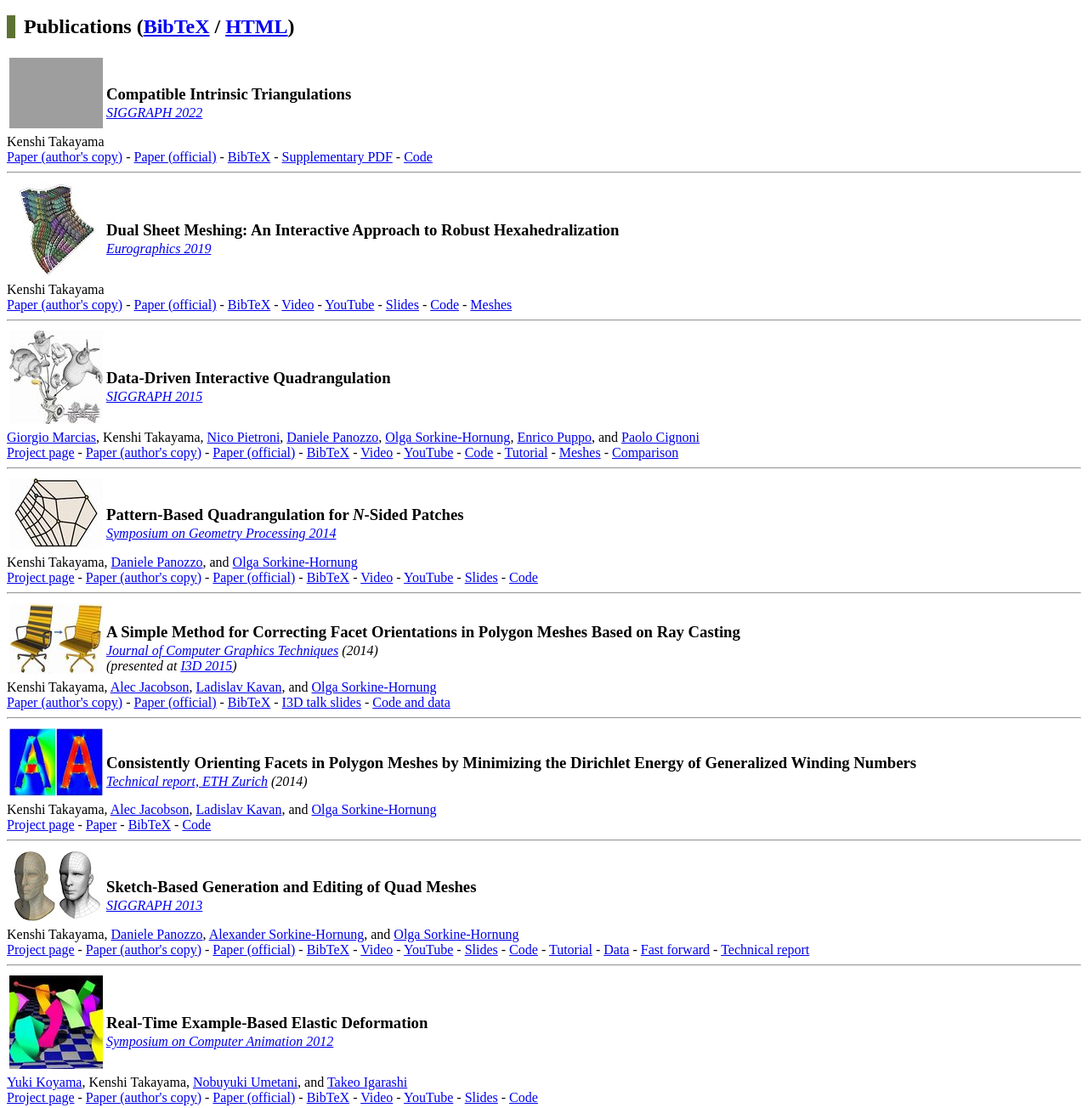
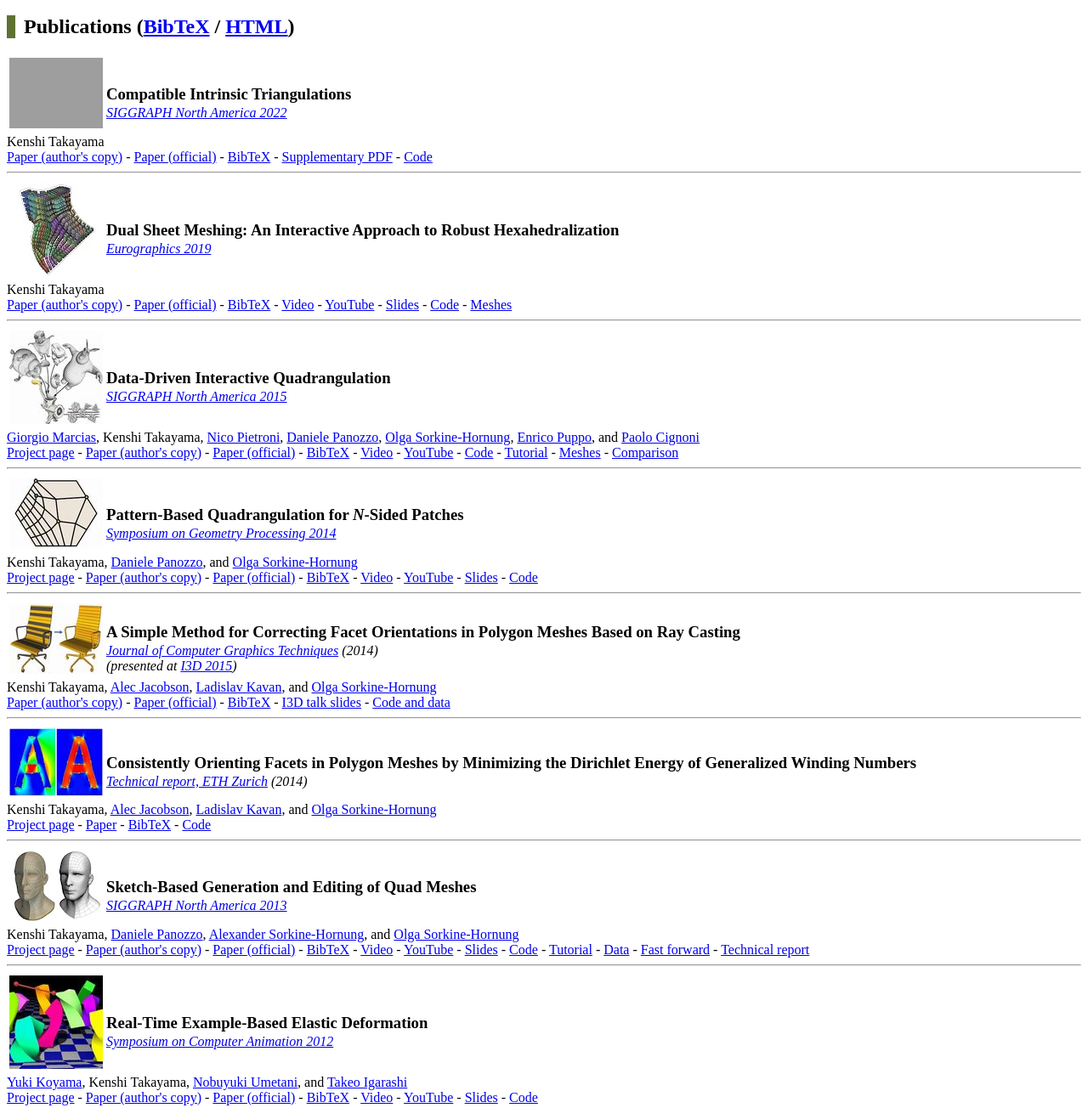
Before and after one commit to kenshi84/kenshi84.github.io, a plain HTML site: page index.html in a window 1280 px wide. Shown: the part 626-1930 px from the top of the page at 85% size. Drawn offline with Linux system fonts and the light colour scheme; grey boxes are pictures that could not be loaded.

Commit message:
use SIGGRAPH North America notation

```diff
--- a/index.html
+++ b/index.html
@@ -89,7 +89,7 @@
                     <td><img class="thumbnail" src="compatible-intrinsic-triangulations/compatible-intrinsic-triangulations-thumbnail.jpg" /></td>
                     <td>
                         <h3>Compatible Intrinsic Triangulations</h3>
-                        <div class="venue"><a target="_blank" href="https://s2022.siggraph.org/">SIGGRAPH 2022</a></div>
+                        <div class="venue"><a target="_blank" href="https://s2022.siggraph.org/">SIGGRAPH North America 2022</a></div>
                     </td>
                 </tr>
             </table>
@@ -138,7 +138,7 @@
                     <td><img class="thumbnail" src="data-driven-quad/data-driven-quad-thumbnail.jpg" /></td>
                     <td>
                         <h3>Data-Driven Interactive Quadrangulation</h3>
-                        <div class="venue"><a target="_blank" href="http://s2015.siggraph.org/">SIGGRAPH 2015</a></div>
+                        <div class="venue"><a target="_blank" href="http://s2015.siggraph.org/">SIGGRAPH North America 2015</a></div>
                     </td>
                 </tr>
             </table>
@@ -256,7 +256,7 @@
                         <h3 class="en">Sketch-Based Generation and Editing of Quad Meshes</h3>
                         <h3 class="ja">スケッチインタフェースによる四角形メッシュの生成と編集</h3>
                         <div class="venue">
-                            <div><a target="_blank" href="http://s2013.siggraph.org/">SIGGRAPH 2013</a></div>
+                            <div><a target="_blank" href="http://s2013.siggraph.org/">SIGGRAPH North America 2013</a></div>
                             <div class="ja"><a target="_blank" href="http://ipsj-gcad.sakura.ne.jp/vc2013/">VC/GCAD 合同シンポジウム 2013</a> (招待講演)</div>
                         </div>
                     </td>
@@ -470,7 +470,7 @@
                     <td>
                         <h3>Layered Solid Texture Synthesis from a Single 2D Exemplar</h3>
                         <div class="venue">
-                            <a target="_blank" href="http://www.siggraph.org/s2009/galleries_experiences/posters/">SIGGRAPH 2009 Posters</a>
+                            <a target="_blank" href="http://www.siggraph.org/s2009/galleries_experiences/posters/">SIGGRAPH North America 2009 Posters</a>
                             <span class="emph">ACM Student Research Competition Finalist</span>
                         </div>
                     </td>
@@ -563,7 +563,7 @@
                         <h3 class="en">Lapped Solid Textures: Filling a Model with Anisotropic Textures</h3>
                         <h3 class="ja">異方性ソリッドテクスチャを用いた中身を持つ3次元物体のモデリング</h3>
                         <div class="venue">
-                            <div><a target="_blank" href="http://www.siggraph.org/s2008/">SIGGRAPH 2008</a></div>
+                            <div><a target="_blank" href="http://www.siggraph.org/s2008/">SIGGRAPH North America 2008</a></div>
                             <div class="ja"><a target="_blank" href="http://www.pluto.ai.kyutech.ac.jp/vc2008/">VC/GCAD 合同シンポジウム 2008</a> (招待講演)</div>
                         </div>
                     </td>
```
